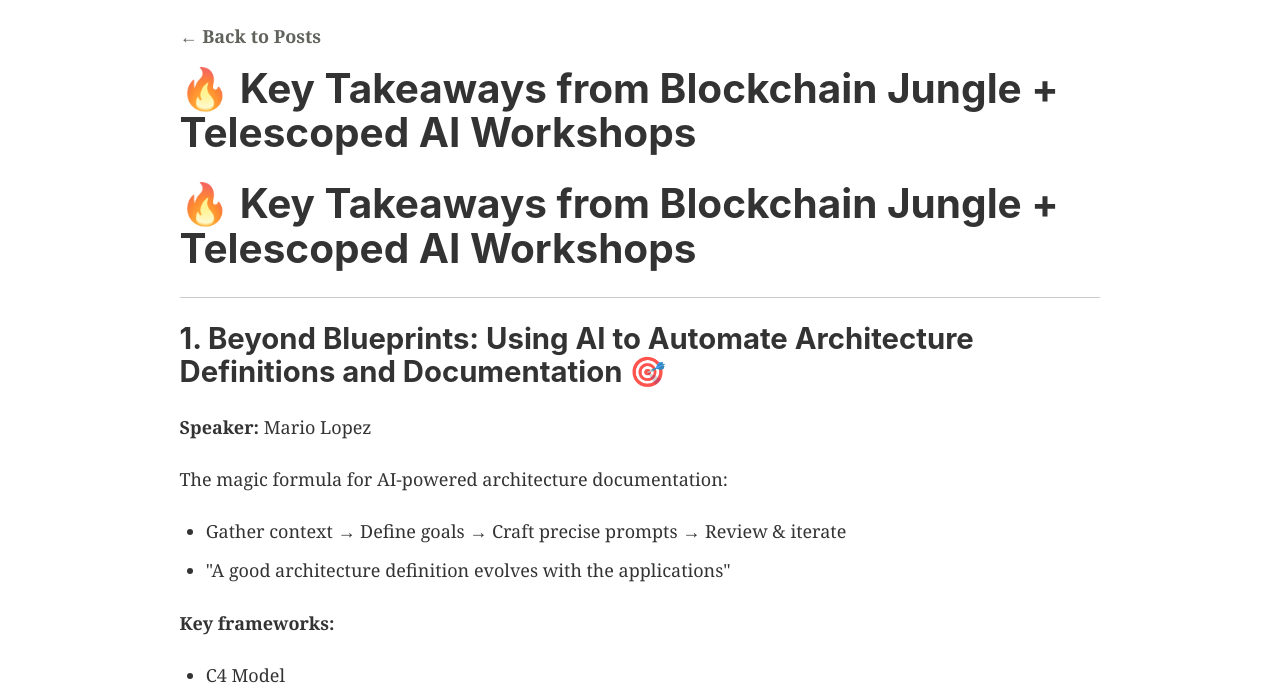
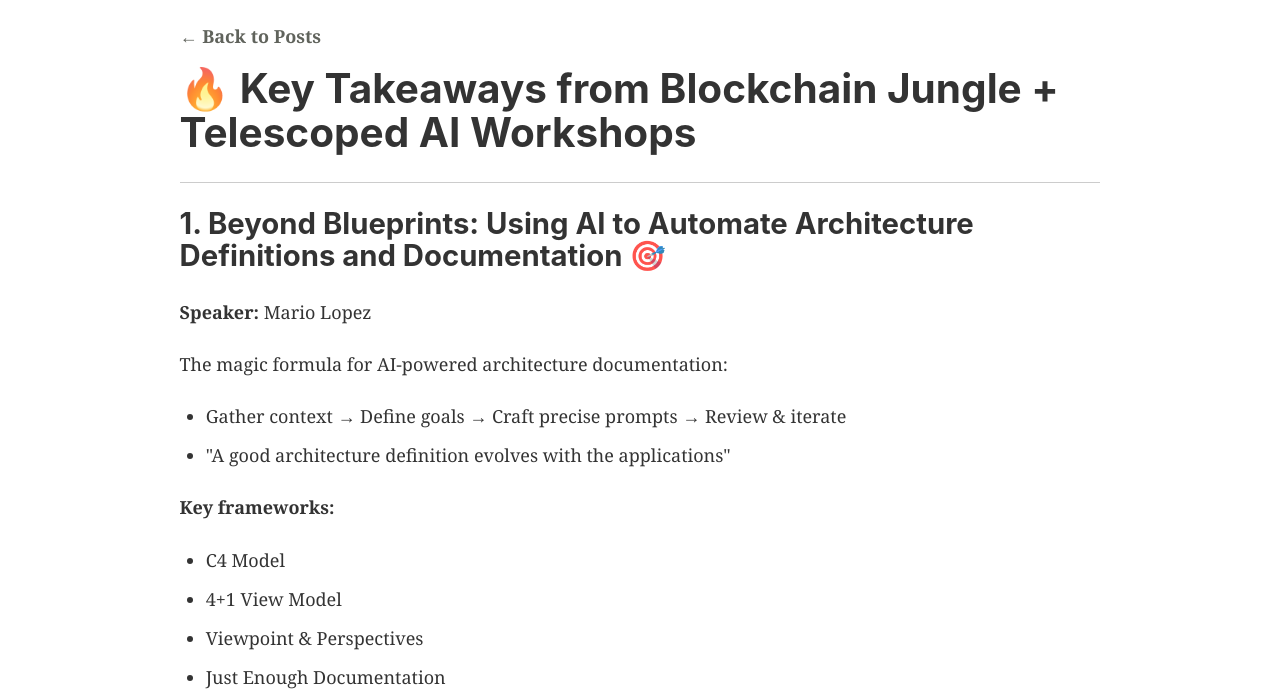
Before and after one commit to nasarcacd/nasarca-gatsby-blog, a Gatsby site: page /blockchain-jungle-telescoped-ai-workshops/ in a window 1280 px wide. Shown: the part 100-798 px from the top of the page. Built offline with nearby package versions, Linux system fonts and the light colour scheme; Gatsby itself is replaced by a stand-in of ours.

Commit message:
Fix duplicate title on blockchain jungle page
Co-authored-by: nasarcacd <61700085+nasarcacd@users.noreply.github.com>

```diff
--- a/src/markdown-pages/blockchain-jungle-telescoped-ai-workshops.md
+++ b/src/markdown-pages/blockchain-jungle-telescoped-ai-workshops.md
@@ -2,8 +2,6 @@
 title: "🔥 Key Takeaways from Blockchain Jungle + Telescoped AI Workshops"
 date: "2025-11-07"
 ---
-
-# 🔥 Key Takeaways from Blockchain Jungle + Telescoped AI Workshops
 
 ---
 
```
